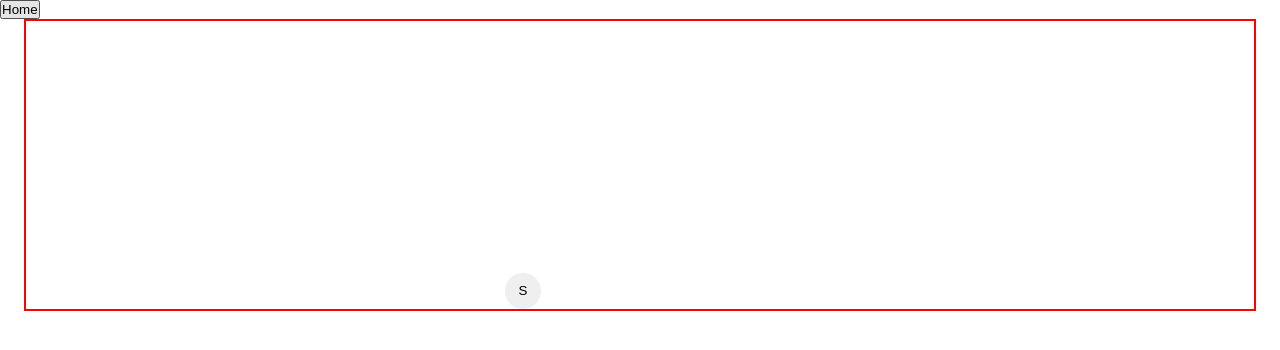
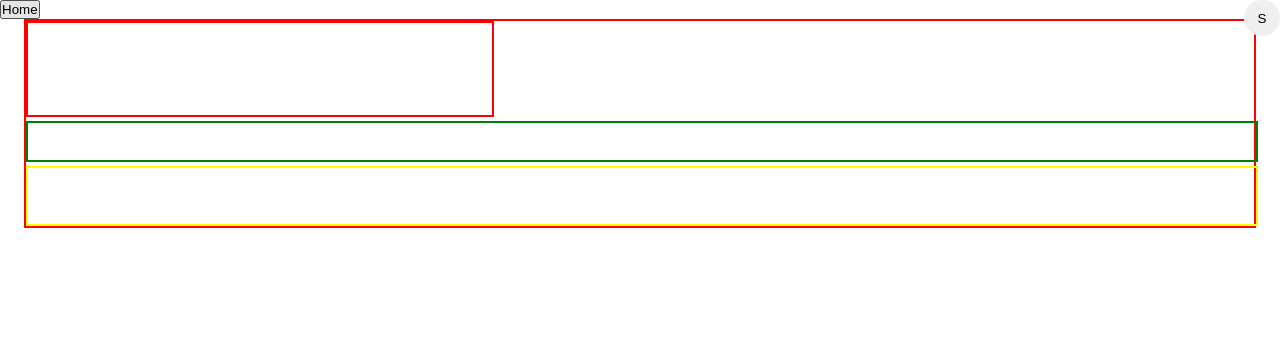
Before and after one commit to Luciferviking/notevook, a Next.js app: page /components/card/0 in a window 1280 px wide. Shown: the top 350 px of the page. Built offline with nearby package versions, Linux system fonts and the light colour scheme.

Commit message:
updated the text area sizing issue

```diff
--- a/data/mockData.json
+++ b/data/mockData.json
@@ -1,9 +1,9 @@
 [
   {
     "id": 0,
-    "title": "title change trial",
-    "content": "Technical Drawing Fundamentals",
-    "paragraph": "this should get reflect instantaneously"
+    "title": "title change trial and this should chang its heh",
+    "content": "Technical Drawing Fundamentals ",
+    "paragraph": "separation check"
   },
   {
     "id": 1,
--- a/src/app/components/input/inputContent/page.jsx
+++ b/src/app/components/input/inputContent/page.jsx
@@ -1,6 +1,6 @@
 "use client";
 
-import React, { useState } from "react";
+import React, { useState, useRef, useEffect } from "react";
 import styles from "./page.module.css";
 
 const InputContent = ({ getSlug, getContent }) => {
@@ -12,15 +12,41 @@ const InputContent = ({ getSlug, getContent }) => {
   const [userTitle, setUserTitle] = useState(getTitleOnly);
   const [response, setResponse] = useState(""); // Store the response message
 
+  const textareaRef = useRef(null);
+  const textareaRefTitle = useRef(null);
+  const textareaRefPara = useRef(null);
+
+  const [rows, setRows] = useState(1);
+  const [rowsTitle, setRowsTitle] = useState(1);
+  const [rowsPara, setRowsPara] = useState(1);
+
   const handleContentChange = (event) => {
+    const textarea = textareaRef.current;
+    // Reset the height to recalculate scroll height
+    textarea.style.height = "auto";
+    // Set the height to match the scroll height
+    textarea.style.height = `${textarea.scrollHeight}px`;
     setUserContent(event.target.value);
+    adjustRows();
+
     // Update the user input
   };
   const handleTitleChange = (event) => {
+    const textarea = textareaRefTitle.current;
+    // Reset the height to recalculate scroll height
+    textarea.style.height = "auto";
+    // Set the height to match the scroll height
+    textarea.style.height = `${textarea.scrollHeight}px`;
     setUserTitle(event.target.value);
+
     // Update the user input
   };
   const handleParaChange = (event) => {
+    const textarea = textareaRefPara.current;
+    // Reset the height to recalculate scroll height
+    textarea.style.height = "auto";
+    // Set the height to match the scroll height
+    textarea.style.height = `${textarea.scrollHeight}px`;
     setUserPara(event.target.value);
     // Update the user input
   };
@@ -60,6 +86,44 @@ const InputContent = ({ getSlug, getContent }) => {
       console.error(error);
     }
   };
+  // for text area dynamic rows
+  const adjustRows = () => {
+    if (textareaRef.current) {
+      const lineHeight = 46.25; // Adjust based on your textarea's CSS line height fontsize(rem) * 18.5
+      const { scrollHeight } = textareaRef.current;
+
+      // Calculate rows based on scrollHeight and line height
+      const newRows = Math.max(1, Math.ceil(scrollHeight / lineHeight));
+      setRows(newRows);
+    }
+  };
+  const adjustRowsTitle = () => {
+    if (textareaRefTitle.current) {
+      const lineHeight = 18.5; // Adjust based on your textarea's CSS line height fontsize(rem) * 18.5
+      const { scrollHeight } = textareaRefTitle.current;
+
+      // Calculate rows based on scrollHeight and line height
+      const newRows = Math.max(1, Math.ceil(scrollHeight / lineHeight));
+      setRowsTitle(newRows);
+    }
+  };
+  const adjustRowsPara = () => {
+    if (textareaRefPara.current) {
+      const lineHeight = 27.75; // Adjust based on your textarea's CSS line height fontsize(rem) * 18.5
+      const { scrollHeight } = textareaRefPara.current;
+
+      // Calculate rows based on scrollHeight and line height
+      const newRows = Math.max(1, Math.ceil(scrollHeight / lineHeight));
+      setRowsPara(newRows);
+    }
+  };
+
+  // Adjust rows on initial render (e.g., after page reload)
+  useEffect(() => {
+    adjustRows();
+    adjustRowsTitle();
+    adjustRowsPara();
+  }, []);
 
   return (
     <div id={styles.mainCont}>
@@ -67,32 +131,39 @@ const InputContent = ({ getSlug, getContent }) => {
       <div>
         <form onSubmit={handleSubmitTitle}>
           <textarea
-            rows={3}
+            ref={textareaRef}
+            rows={rows}
             id={styles.inputCont}
             type="text"
             value={userContent}
             onChange={handleContentChange}
+            onInput={handleContentChange}
             // placeholder={getContentOnly}
           />
 
           {/* title */}
           <textarea
-            rows={3}
-            id={styles.inputCont}
+            rows={rowsTitle}
+            ref={textareaRefTitle}
+            id={styles.inputTitle}
             type="text"
             value={userTitle}
             onChange={handleTitleChange}
+            onInput={handleTitleChange}
           />
 
           {/* paragraph */}
           <textarea
-            rows={3}
-            id={styles.inputCont}
+            rows={rowsPara}
+            ref={textareaRefPara}
+            id={styles.inputPara}
             type="text"
             value={userPara}
             onChange={handleParaChange}
+            onInput={handleParaChange}
             // placeholder={getContentOnly}
           />
+
           <button id={styles.buttonSave} type="submit">
             S
           </button>
--- a/src/app/components/input/inputContent/page.module.css
+++ b/src/app/components/input/inputContent/page.module.css
@@ -13,10 +13,44 @@
   /* width: 70%; */
   /* border: 2px solid green; */
   font-size: var(--font-xl);
-  height: auto;
+  resize: "none";
+  overflow: hidden;
+  min-height: "40px";
+  line-height: 46px;
+  border: 2px solid red;
+}
+
+#inputTitle {
+  all: unset;
+  color: white;
+  /* width: 70%; */
+  border: 2px solid green;
+  font-size: var(--font-s);
+  resize: "none";
+  overflow: hidden;
+  min-height: "40px";
+  line-height: 18.5px;
+  width: 100%;
+}
+#inputPara {
+  all: unset;
+  color: white;
+  /* width: 70%; */
+  /* border: 2px solid green; */
+  font-size: var(--font-l);
+  resize: "none";
+  overflow: hidden;
+  min-height: "40px";
+  line-height: 27.75px;
+  border: 2px solid yellow;
+
+  display: block;
+  width: 100%;
 }
 #buttonSave {
-  justify-self: right;
+  position: absolute;
+  top: 0px;
+  right: 0px;
   /* color: red; */
   width: 2.25rem;
   aspect-ratio: 1/1;
```
Also changed, not shown: package.json (+5 -4 lines), 1 other file (tests, documents, lock files or other folders).
